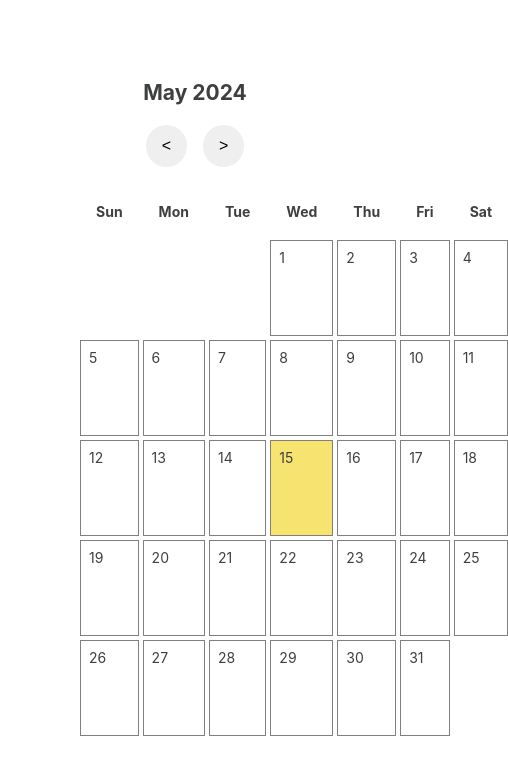
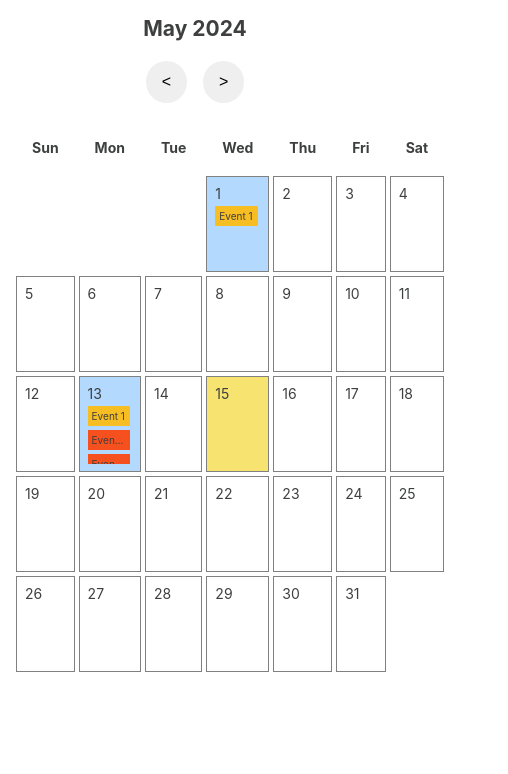
Before and after one commit to bipinmv/calendar-events, a React (Vite) app: page / in a window 390 px wide. Shown: the top 774 px of the page, 508 px wide, since content can reach past the window. Built offline with nearby package versions, Linux system fonts and the light colour scheme.

Commit message:
Fixed issue with localeDateString

```diff
--- a/package.json
+++ b/package.json
@@ -10,6 +10,7 @@
     "preview": "vite preview"
   },
   "dependencies": {
+    "luxon": "^3.4.4",
     "react": "^18.2.0",
     "react-dom": "^18.2.0"
   },
--- a/src/App.css
+++ b/src/App.css
@@ -101,4 +101,10 @@ body {
   white-space: nowrap;
 }
 
+@media only screen and (max-width: 550px) {
+  .p-5 {
+    padding: 1rem;
+  }
+}
+
 /** utility classes end here*/
--- a/src/components/Calendar/Calendar.jsx
+++ b/src/components/Calendar/Calendar.jsx
@@ -1,4 +1,5 @@
 import { EVENTS, MONTHS } from "../../constants/constants";
+import { getddMMyyyyFormat } from "../../utility/utility";
 import EventCanvas from "../Events/EventCanvas";
 import Events from "../Events/Events";
 import Overlay from "../Overlay/Overlay";
@@ -41,10 +42,10 @@ const Calendar = () => {
         currentMonth.getMonth(),
         day
       );
-      const eventDate = new Date(date).toLocaleDateString();
-      const currentEvent = EVENTS
-        .filter(event => eventDate === event.date)
-        .sort((a, b) => a.startTime - b.startTime);
+      const eventDate = getddMMyyyyFormat(date);
+      const currentEvent = EVENTS.filter(
+        event => eventDate === event.date
+      ).sort((a, b) => a.startTime - b.startTime);
 
       const classNames = ["calendar-cell"];
       if (isCurrentDate(date)) classNames.push("current-date");
@@ -70,7 +71,7 @@ const Calendar = () => {
     return calendarGrid;
   }, [currentMonth, year]);
 
-  // Function to highlight the current date within the calendar grid
+  // To highlight the current date within the calendar grid
   const isCurrentDate = date => {
     const today = new Date();
     return (
@@ -80,12 +81,9 @@ const Calendar = () => {
     );
   };
 
-  // Function to check if a date has events
   const hasEvents = date => {
-    const eventDate = new Date(date).toLocaleDateString();
-    return EVENTS.some(event => {
-      return eventDate === event.date;
-    });
+    const eventDate = getddMMyyyyFormat(date);
+    return EVENTS.some(event => eventDate === event.date);
   };
 
   return (
--- a/src/utility/utility.js
+++ b/src/utility/utility.js
@@ -1,27 +1,5 @@
-export const getFormattedDate = timestampString => {
-  const timestamp = new Date(timestampString);
+import { DateTime } from "luxon";
 
-  const options = {
-    weekday: 'short',
-    month: "short",
-    day: "2-digit",
-    year: "numeric",
-  };
-
-  return timestamp.toLocaleString("en-US", options).replaceAll(",", "");
+export const getddMMyyyyFormat = date => {
+  return DateTime.fromJSDate(date, "dd/M/yy").toFormat("dd/MM/yyyy");
 };
-
-export const getFormattedDatetime = timestampString => {
-  const timestamp = new Date(timestampString);
-
-  const options = {
-    // weekday: 'short',
-    month: 'short',
-    day: '2-digit',
-    year: 'numeric',
-    hour: '2-digit',
-    minute: '2-digit',
-  };
-
-  return timestamp.toLocaleString("en-US", options);
-};
```
